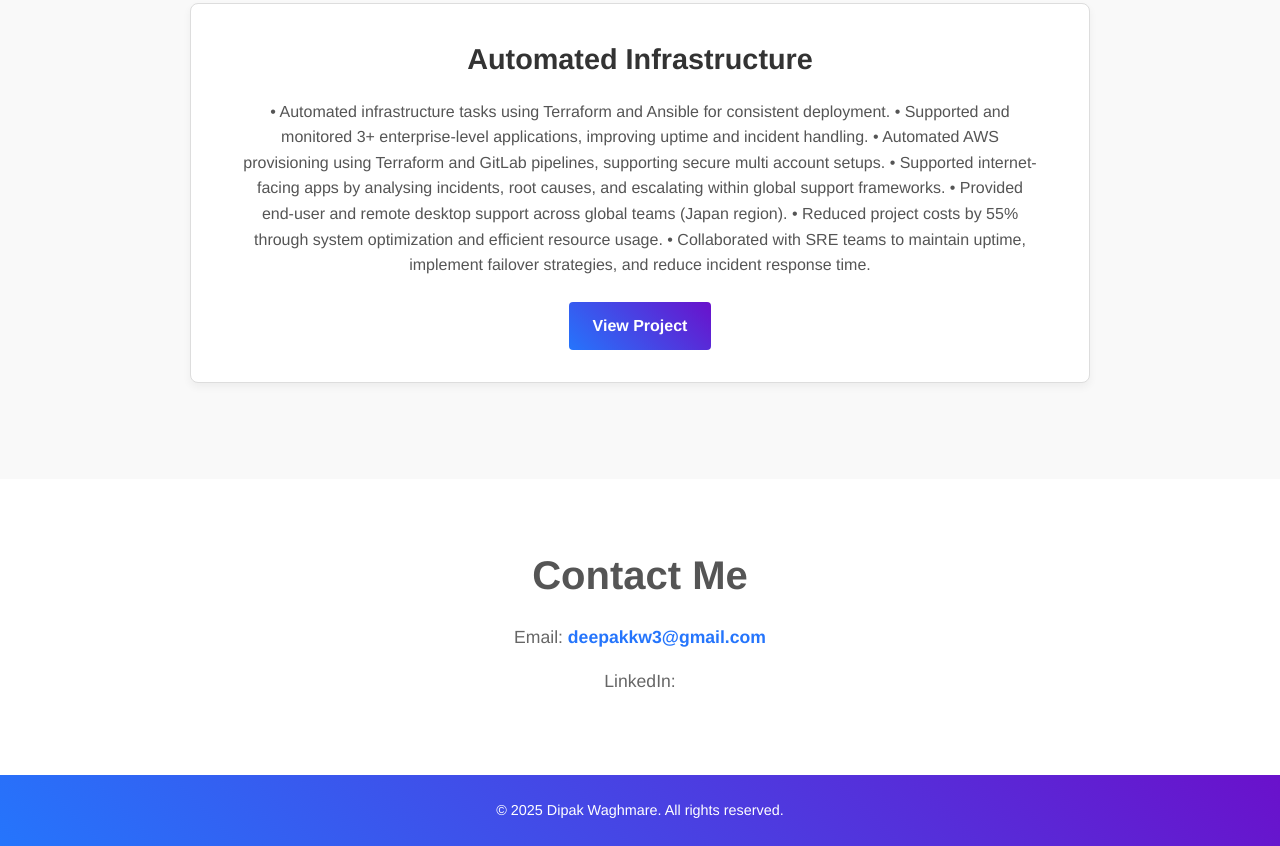
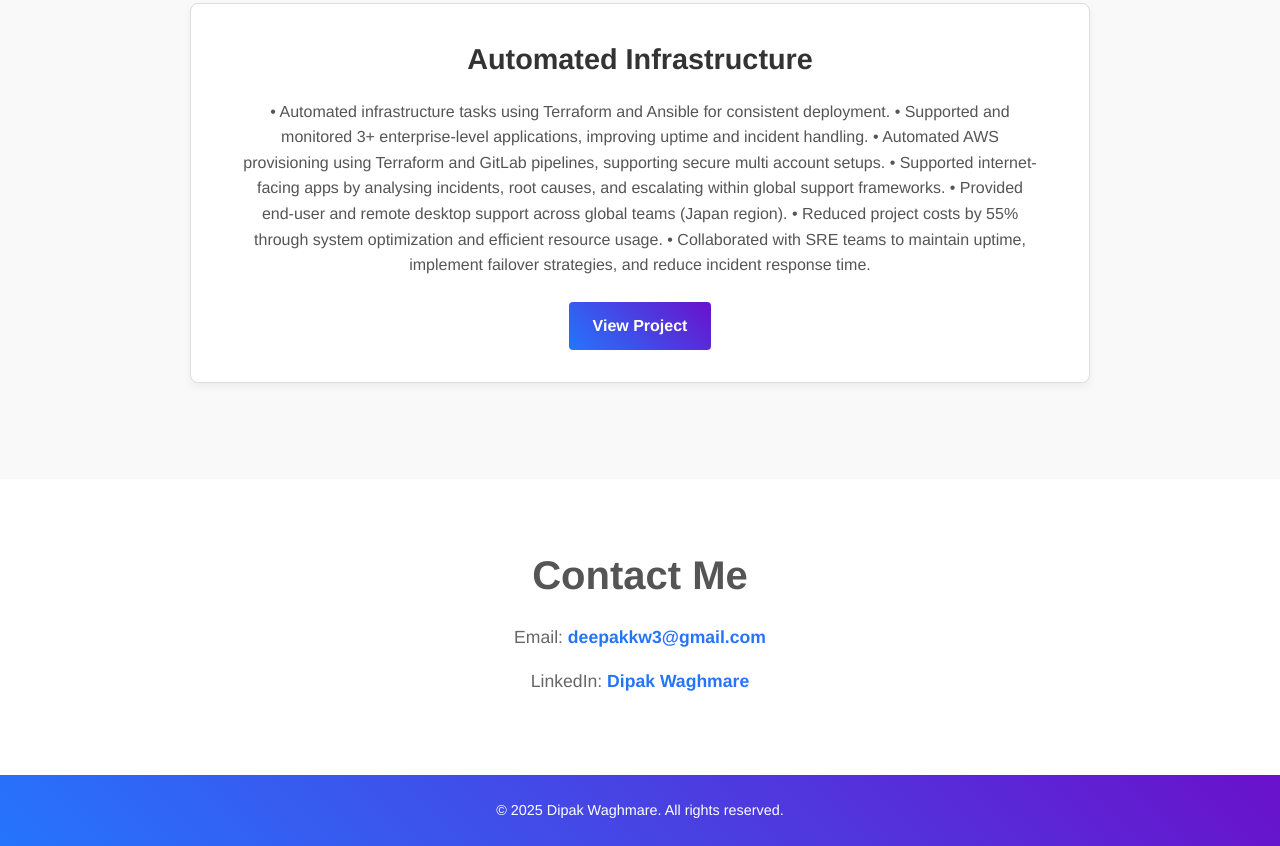
Before and after one commit to Dipak-w/my-portfolio, a plain HTML site: page index.html in a window 1280 px wide. Shown: the part 1301-2147 px from the top of the page. Drawn offline with Linux system fonts and the light colour scheme.

Commit message:
Update index.html

```diff
--- a/index.html
+++ b/index.html
@@ -73,7 +73,7 @@ environments.
     <p>Email: <a href="mailto:deepakkw3@gmail.com">deepakkw3@gmail.com</a></p>
     <p>
       LinkedIn:
-      <a href="https://www.linkedin.com/in/dipak-waghmare/" target="_blank"></a>
+      <a href="https://www.linkedin.com/in/dipak-waghmare/" target="_blank">Dipak Waghmare</a>
     </p>
   </section>
 
```
